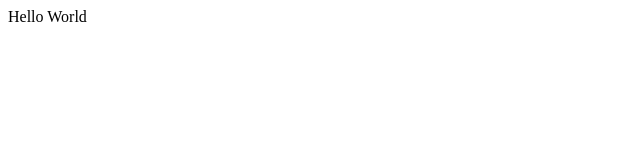
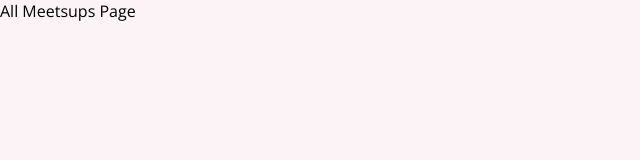
Before and after one commit to maazster72/web-dev, a React (Create React App) app in the folder practice/my-second-react/: page / in a window 1280 px wide. Shown: the top 160 px of the page, without its empty margins (0-640 px from the left). Built offline with nearby package versions, Linux system fonts and the light colour scheme.

Commit message:
added routing

```diff
--- a/practice/my-second-react/src/App.js
+++ b/practice/my-second-react/src/App.js
@@ -1,6 +1,16 @@
+import { Route,Routes } from "react-router-dom";
+
+import AllMeetupsPage from "./pages/AllMeetups";
+import FavouritesPage from "./pages/Favourites";
+import NewMeetupsPage from "./pages/NewMeetups";
+
 function App() {
   return (
-    <div>Hello World</div>
+      <Routes>
+        <Route path="/" element={<AllMeetupsPage />}/>
+        <Route path='/favourites' element={<FavouritesPage />}/>
+        <Route path='/new-meetup' element={<NewMeetupsPage />}/>
+      </Routes>
   );
 }
 
--- /dev/null
+++ b/practice/my-second-react/src/pages/AllMeetups.js
@@ -0,0 +1,7 @@
+function AllMeetupsPage() {
+  return (
+    <div>All Meetsups Page</div>
+  );
+}
+
+export default AllMeetupsPage;
--- /dev/null
+++ b/practice/my-second-react/src/pages/Favourites.js
@@ -0,0 +1,5 @@
+function FavouritesPage() {
+  return <div>Favourites Page</div>;
+}
+
+export default FavouritesPage;
--- /dev/null
+++ b/practice/my-second-react/src/pages/NewMeetups.js
@@ -0,0 +1,5 @@
+function NewMeetupsPage() {
+  return <div>New Meetups Page</div>;
+}
+
+export default NewMeetupsPage;
```
Also changed, not shown: practice/my-second-react/src/index.js (+10 -7 lines).
